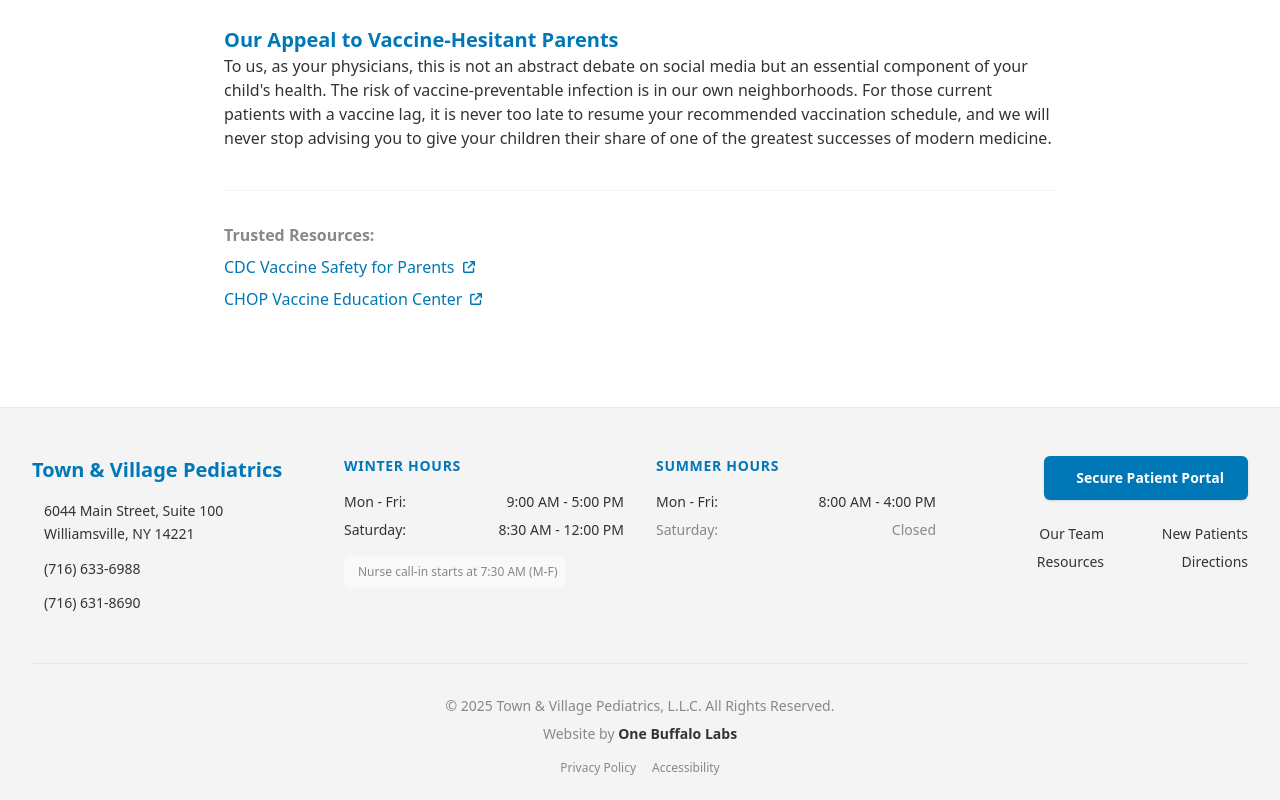
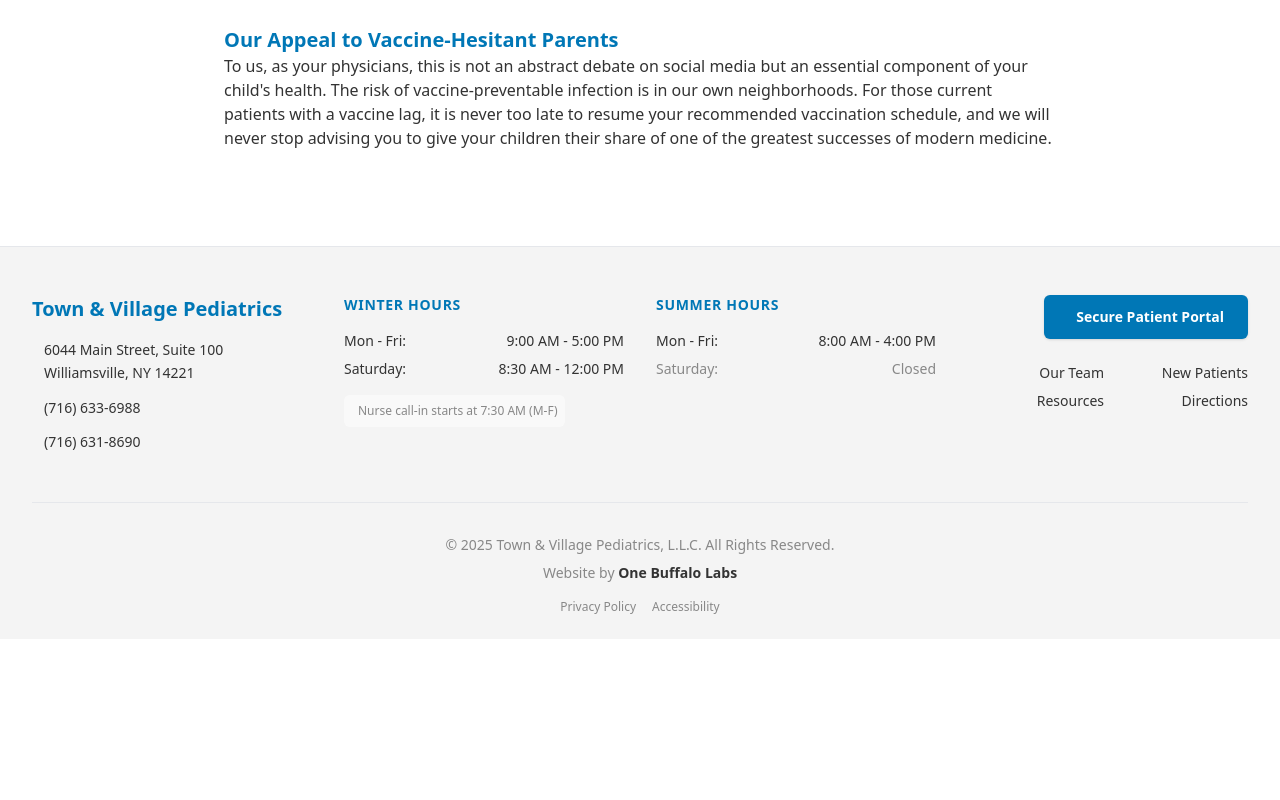
Before and after one commit to OneBuffaloLabsClients/townandvillagepediatrics.com, a Next.js app: page /parents-corner in a window 1280 px wide. Shown: the part 3845-4645 px from the top of the page. After the commit the page ends 4484 px from the top, so only its background shows below. Built offline with nearby package versions, Linux system fonts and the light colour scheme.

Commit message:
Parent corder clean up

```diff
--- a/src/app/parents-corner/page.tsx
+++ b/src/app/parents-corner/page.tsx
@@ -496,32 +496,6 @@ const ParentsCorner = () => {
               successes of modern medicine.
             </p>
           </div>
-
-          <div className="mt-10 pt-8 border-t border-gray-100">
-            <h4 className="font-bold mb-2 text-[var(--color-text-muted)]">Trusted Resources:</h4>
-            <ul className="space-y-2">
-              <li>
-                <a
-                  href="http://www.cdc.gov/vaccinesafety/populations/parents.html"
-                  target="_blank"
-                  rel="noopener noreferrer"
-                  className="text-[var(--color-secondary-accent)] hover:underline flex items-center gap-2">
-                  CDC Vaccine Safety for Parents{' '}
-                  <FontAwesomeIcon icon={faArrowUpRightFromSquare} className="text-xs" />
-                </a>
-              </li>
-              <li>
-                <a
-                  href="http://www.chop.edu/service/vaccine-education-center/home.html"
-                  target="_blank"
-                  rel="noopener noreferrer"
-                  className="text-[var(--color-secondary-accent)] hover:underline flex items-center gap-2">
-                  CHOP Vaccine Education Center{' '}
-                  <FontAwesomeIcon icon={faArrowUpRightFromSquare} className="text-xs" />
-                </a>
-              </li>
-            </ul>
-          </div>
         </div>
       </section>
     </div>
```
